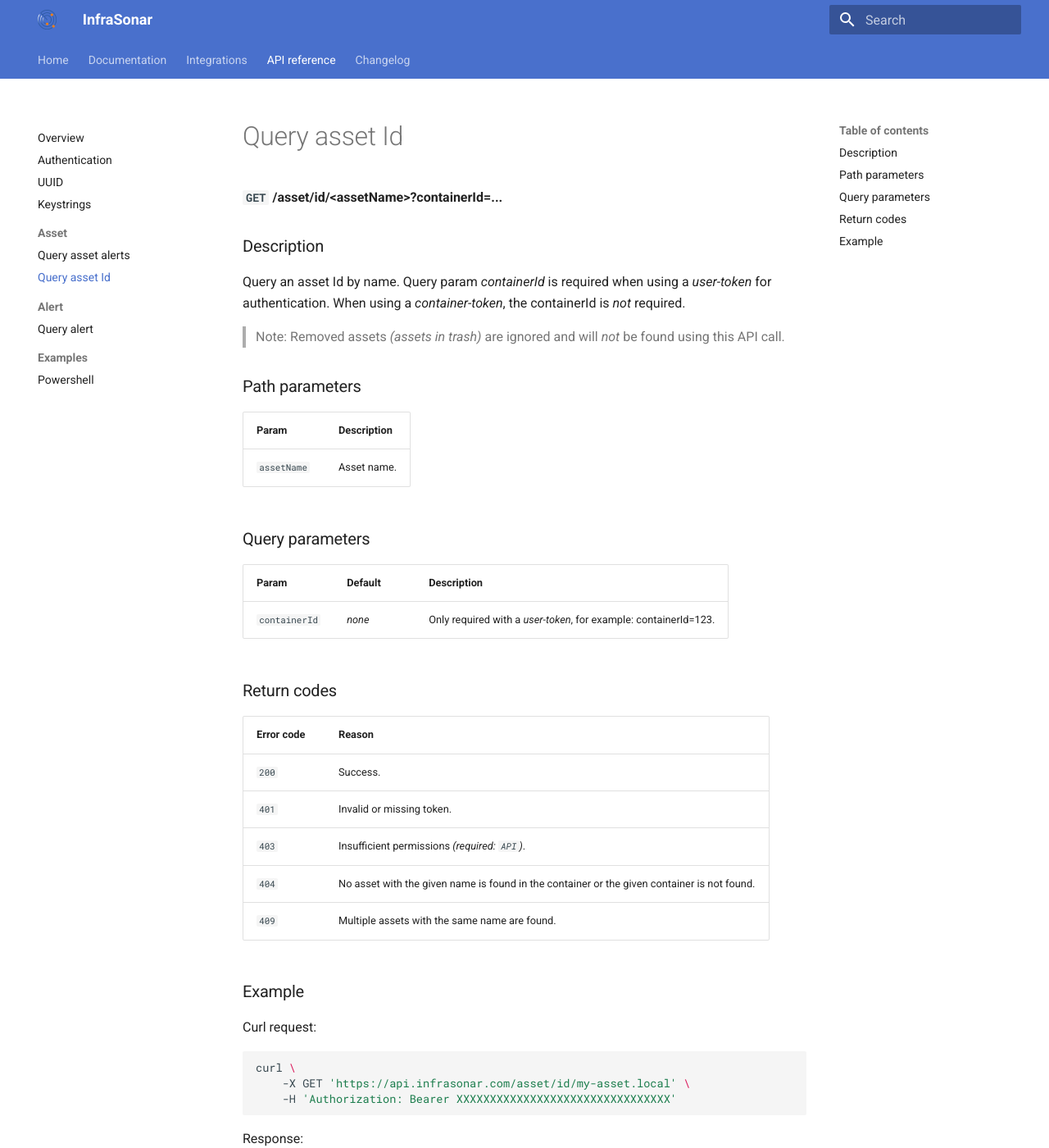
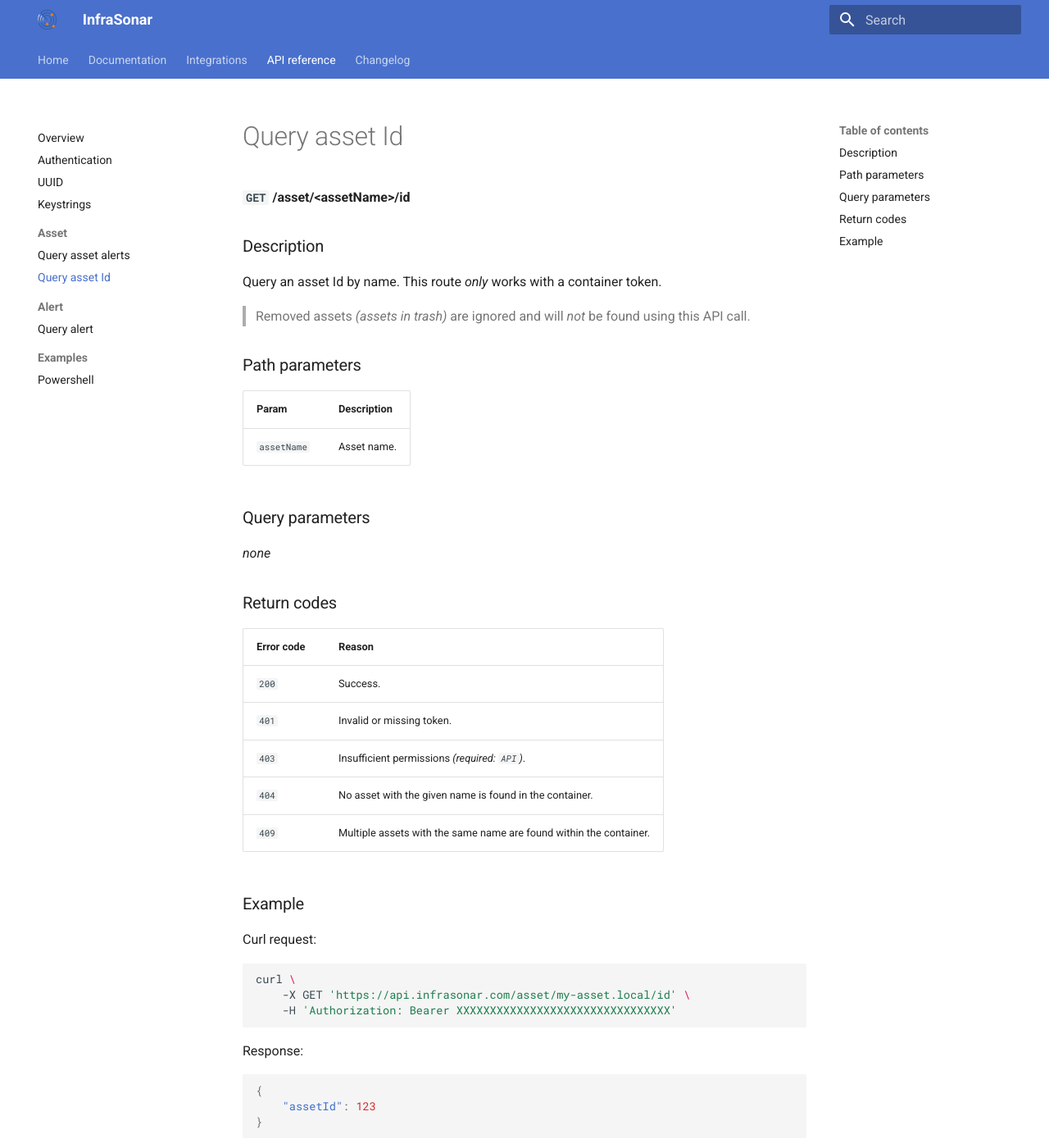
Before and after one commit to infrasonar/docs, an MkDocs documentation site: the page built from docs/api/asset/query-id.md, in a window 1280 px wide and 1400 px high. Shown: the whole window at 82% size. Built offline with MkDocs 1.6.1 and Material for MkDocs 9.7.7, drawn with Linux system fonts in a browser that asks for light colours.

Commit message:
route simple

````diff
--- a/docs/api/asset/query-id.md
+++ b/docs/api/asset/query-id.md
@@ -1,10 +1,10 @@
 # Query asset Id
-**`GET` /asset/id/<assetName\>?containerId=...**
+**`GET` /asset/<assetName\>/id**
 
 ### Description
-Query an asset Id by name. Query param _containerId_ is required when using a _user-token_ for authentication. When using a _container-token_, the containerId is _not_ required.
+Query an asset Id by name. This route _only_ works with a container token.
 
-> Note: Removed assets _(assets in trash)_ are ignored and will _not_ be found using this API call.
+> Removed assets _(assets in trash)_ are ignored and will _not_ be found using this API call.
 
 ### Path parameters
 
@@ -14,9 +14,7 @@ Param               | Description
 
 ### Query parameters
 
-Param               | Default           | Description
---------------------|-------------------|-------------
-`containerId`       | _none_            | Only required with a _user-token_, for example: containerId=123.
+_none_
 
 ### Return codes
 
@@ -25,14 +23,14 @@ Error code  | Reason
 `200`       | Success.
 `401`       | Invalid or missing token.
 `403`       | Insufficient permissions _(required: `API`)_.
-`404`       | No asset with the given name is found in the container or the given container is not found.
-`409`       | Multiple assets with the same name are found.
+`404`       | No asset with the given name is found in the container.
+`409`       | Multiple assets with the same name are found within the container.
 
 ### Example
 Curl request:
 ```bash
 curl \
-    -X GET 'https://api.infrasonar.com/asset/id/my-asset.local' \
+    -X GET 'https://api.infrasonar.com/asset/my-asset.local/id' \
     -H 'Authorization: Bearer XXXXXXXXXXXXXXXXXXXXXXXXXXXXXXXX'
 ```
 
````
Also changed, not shown: docs/api/asset/query-alerts.md (+1 -1 lines).
